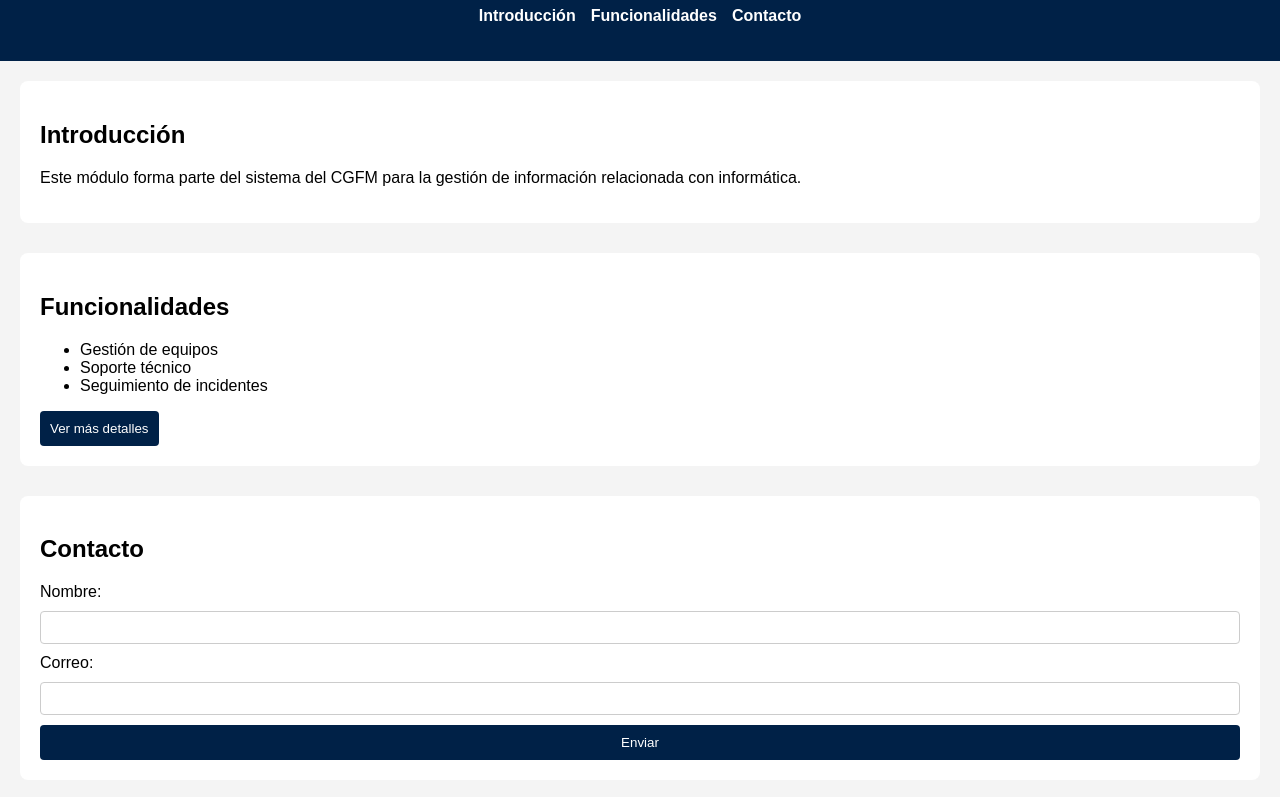
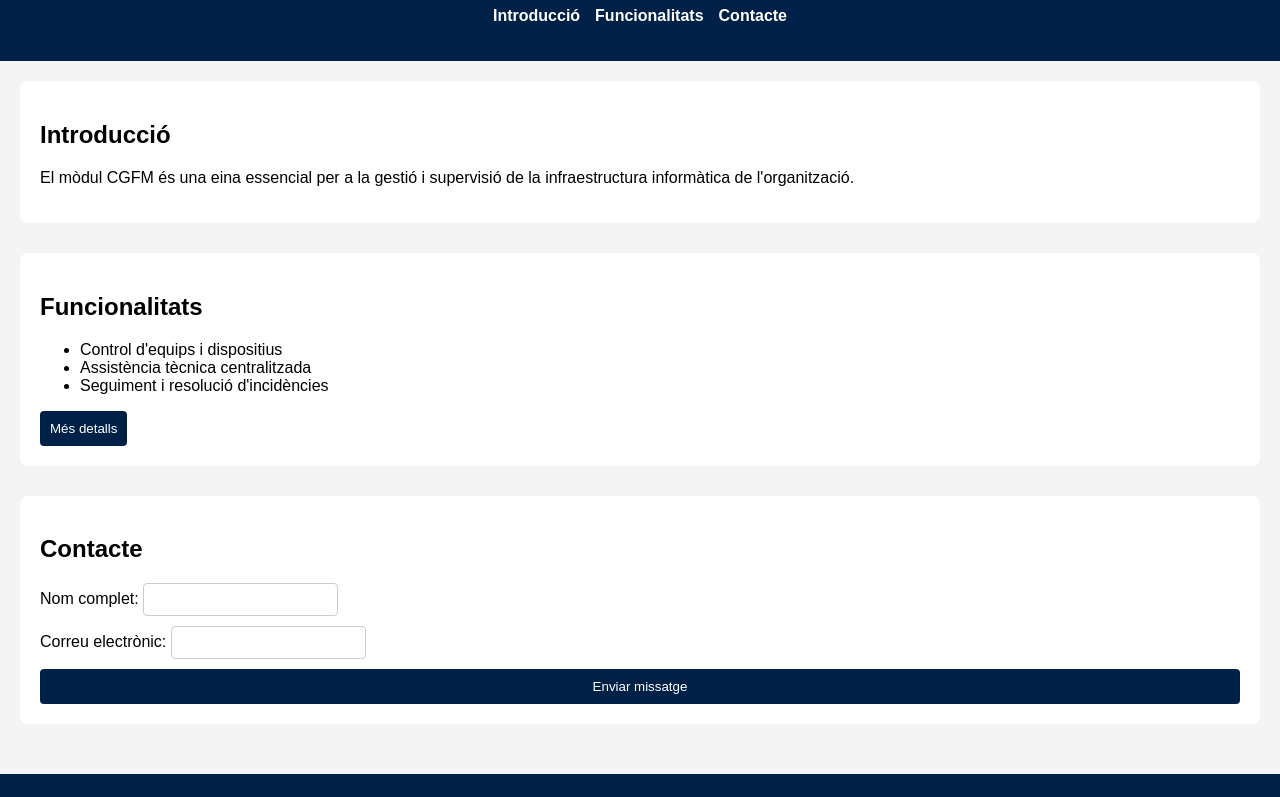
Before and after one commit to Calabuig27/telegram-web-app, a plain HTML site: page index.html in a window 1280 px wide. Shown: the part 93-890 px from the top of the page. Drawn offline with Linux system fonts and the light colour scheme.

Commit message:
Update index.html

```diff
--- a/index.html
+++ b/index.html
@@ -1,55 +1,62 @@
 <!DOCTYPE html>
-<html lang="es">
+<html lang="ca">
 <head>
   <meta charset="UTF-8" />
   <meta name="viewport" content="width=device-width, initial-scale=1.0"/>
-  <title>Módulo CGFM - Aplicaciones Web</title>
+  <title>Mòdul CGFM - Aplicacions Web</title>
+  <link href="https://fonts.googleapis.com/css2?family=Inter:wght@400;600;700&display=swap" rel="stylesheet">
   <link rel="stylesheet" href="styles.css" />
 </head>
 <body>
   <header>
-    <h1>Módulo CGFM - Informática</h1>
-    <nav>
-      <ul>
-        <li><a href="#introduccion">Introducción</a></li>
-        <li><a href="#funcionalidades">Funcionalidades</a></li>
-        <li><a href="#contacto">Contacto</a></li>
-      </ul>
-    </nav>
+    <div class="container">
+      <h1>Mòdul CGFM - Informàtica</h1>
+      <nav>
+        <ul>
+          <li><a href="#introduccio">Introducció</a></li>
+          <li><a href="#funcionalitats">Funcionalitats</a></li>
+          <li><a href="#contacte">Contacte</a></li>
+        </ul>
+      </nav>
+    </div>
   </header>
 
-  <main>
-    <section id="introduccion">
-      <h2>Introducción</h2>
-      <p>Este módulo forma parte del sistema del CGFM para la gestión de información relacionada con informática.</p>
+  <main class="container">
+    <section id="introduccio" class="fade-in">
+      <h2>Introducció</h2>
+      <p>El mòdul CGFM és una eina essencial per a la gestió i supervisió de la infraestructura informàtica de l'organització.</p>
     </section>
 
-    <section id="funcionalidades">
-      <h2>Funcionalidades</h2>
+    <section id="funcionalitats" class="fade-in">
+      <h2>Funcionalitats</h2>
       <ul>
-        <li>Gestión de equipos</li>
-        <li>Soporte técnico</li>
-        <li>Seguimiento de incidentes</li>
+        <li>Control d'equips i dispositius</li>
+        <li>Assistència tècnica centralitzada</li>
+        <li>Seguiment i resolució d'incidències</li>
       </ul>
-      <button onclick="mostrarAlerta()">Ver más detalles</button>
+      <button onclick="mostrarAlerta()">Més detalls</button>
     </section>
 
-    <section id="contacto">
-      <h2>Contacto</h2>
-      <form id="formulario-contacto">
-        <label for="nombre">Nombre:</label>
-        <input type="text" id="nombre" name="nombre" required />
+    <section id="contacte" class="fade-in">
+      <h2>Contacte</h2>
+      <form id="form-contacte">
+        <div class="form-group">
+          <label for="nom">Nom complet:</label>
+          <input type="text" id="nom" name="nom" required />
+        </div>
 
-        <label for="correo">Correo:</label>
-        <input type="email" id="correo" name="correo" required />
+        <div class="form-group">
+          <label for="email">Correu electrònic:</label>
+          <input type="email" id="email" name="email" required />
+        </div>
 
-        <input type="submit" value="Enviar" />
+        <button type="submit">Enviar missatge</button>
       </form>
     </section>
   </main>
 
   <footer>
-    <p>&copy; 2025 Módulo CGFM - Aplicaciones Web</p>
+    <p>&copy; 2025 Mòdul CGFM - Desenvolupament Web</p>
   </footer>
 
   <script src="script.js"></script>
```
